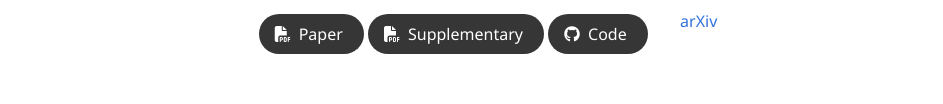
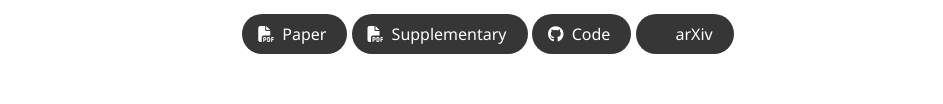
Before and after one commit to yangtiming/ImOV3D_Page, a plain HTML site: page index.html in a window 1280 px wide. Shown: the part 253-357 px from the top of the page, without its empty margins (152-1095 px from the left). Drawn offline with nearby package versions, Linux system fonts and the light colour scheme; some icons are missing; a web font is replaced by a local one.

Commit message:
Update index.html

```diff
--- a/index.html
+++ b/index.html
@@ -104,21 +104,16 @@
                   </a>
                 </span>
 
-              <!-- ArXiv abstract Link -->
-
-
-              <!-- ArXiv abstract Link without background -->
-              <span class="link-block">
-                <a href="https://arxiv.org/abs/<ARXIV PAPER ID>" target="_blank"
-                style="text-decoration: none; border: none; background: none;">
+                <!-- ArXiv abstract Link -->
+                <span class="link-block">
+                  <a href="https://arxiv.org/abs/<ARXIV PAPER ID>" target="_blank"
+                  class="external-link button is-normal is-rounded is-dark">
                   <span class="icon">
                     <i class="ai ai-arxiv"></i>
                   </span>
                   <span>arXiv</span>
                 </a>
               </span>
-
-
             </div>
           </div>
         </div>
```
